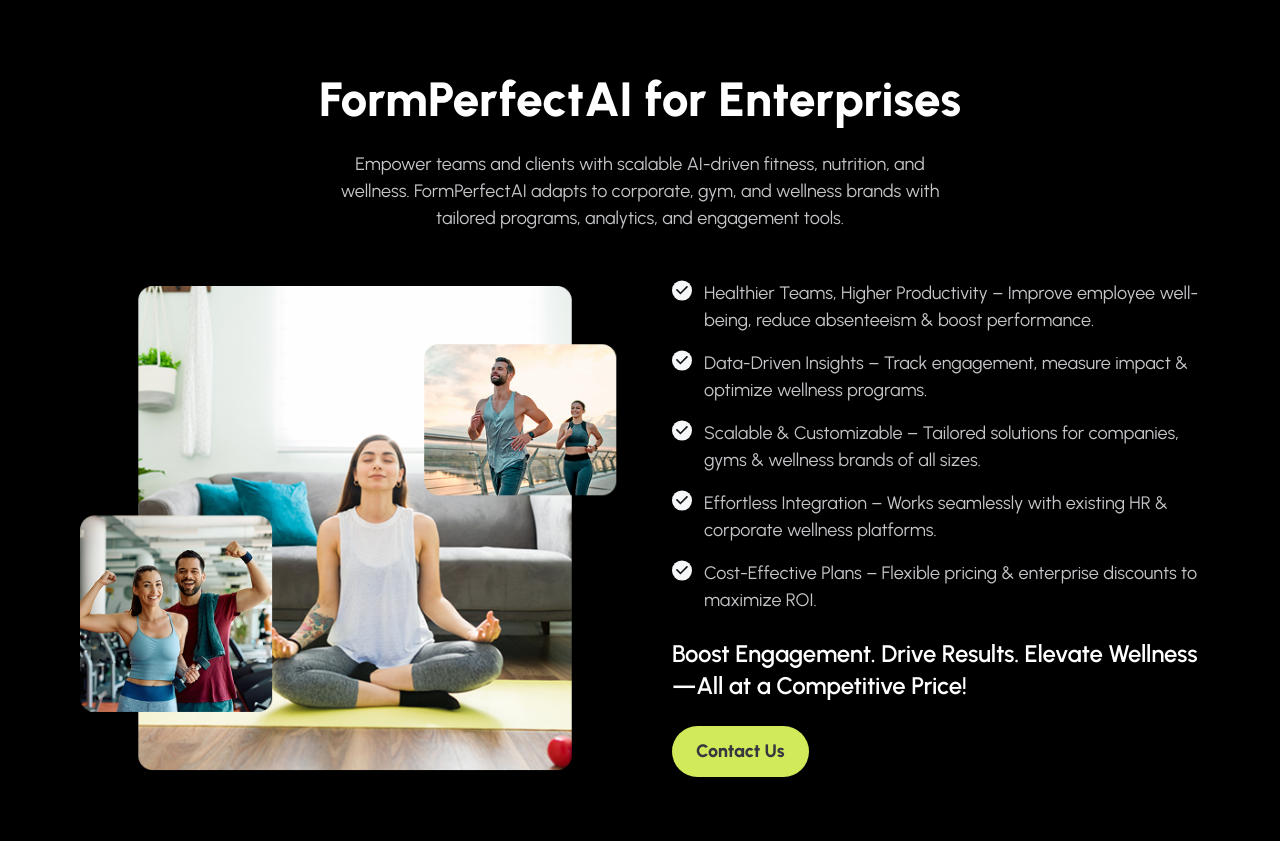
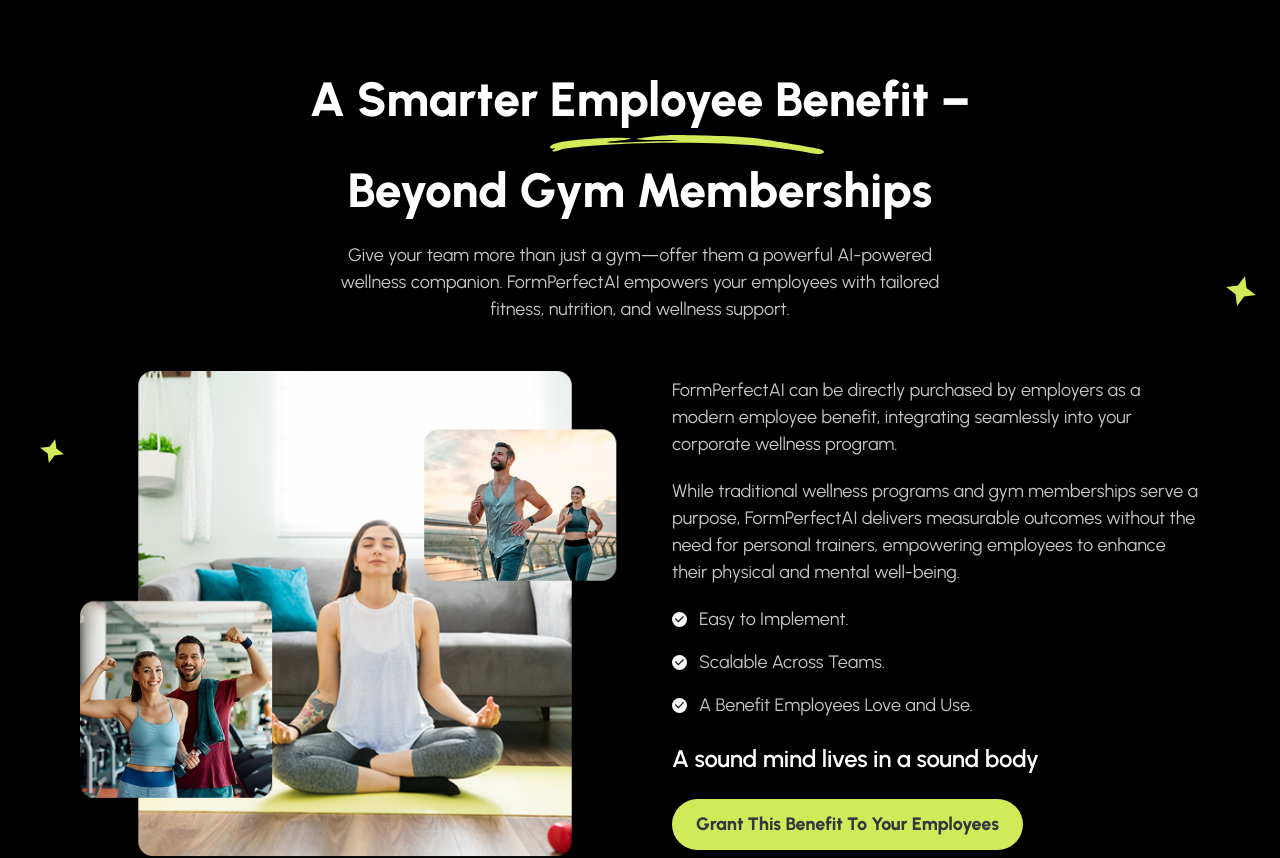
Before and after one commit to nischitha141/Landing-page-, a Next.js app: page / in a window 1280 px wide. Shown: the part 4620-5478 px from the top of the page. Built offline with nearby package versions, Linux system fonts and the light colour scheme.

Commit message:
update of enterprise

```diff
--- a/app/components/Navbar.jsx
+++ b/app/components/Navbar.jsx
@@ -57,9 +57,12 @@
           <button onClick={() => scrollToSection("referral")} className="cursor-pointer text-[18px] font-semibold text-[#35383F] hover:text-[#D0EA59]">Referral</button>
           <button onClick={() => scrollToSection("enterprise")} className="cursor-pointer text-[18px] font-semibold text-[#35383F] hover:text-[#D0EA59]">For Enterprise</button>
           <button onClick={() => scrollToSection("pricing")} className="cursor-pointer text-[18px] font-semibold text-[#35383F] hover:text-[#D0EA59]">Pricing</button>
+          <Link href="/contact" className=" w-full flex flex-col items-center ">
           <button className="cursor-pointer p-3 w-[80%] text-center border border-[#D5D7DA] font-urbanist font-extrabold text-[18px] leading-[100%] tracking-[-0.4%] text-[#35383F] rounded-md">
             Contact Us
           </button>
+
+          </Link>
           <button className="cursor-pointer p-3 w-[80%] text-center border border-[#D5D7DA] font-urbanist font-extrabold text-[18px] leading-[100%] tracking-[-0.4%] text-[#35383F] bg-[#D0EA59] rounded-md">
             Download App
           </button>
--- a/app/components/information/EnterpriseSection.jsx
+++ b/app/components/information/EnterpriseSection.jsx
@@ -1,20 +1,44 @@
 import Image from "next/image";
+import Link from "next/link";
 
 export default function EnterpriseSection() {
   return (
-    <section className="bg-black text-white py-16 px-6 md:px-12 lg:px-20">
+    <section className="relative bg-black text-white py-16 px-6 md:px-12 lg:px-20">
+
+      <Image
+        src="/icons/star.svg"
+        alt="Star Right"
+        width={30}
+        height={30}
+        className="hidden md:block absolute right-6 top-[30%] animate-pulse"
+      />
       <div className="max-w-6xl mx-auto text-center flex flex-col items-center">
         <h2 className="text-[32px] md:text-[40px] lg:text-[48px] font-bold leading-normal">
-          FormPerfectAI for Enterprises
+          A Smarter{' '}
+          <span className="relative inline-block">
+            <span className="relative z-10">Employee Benefit</span>
+
+            <svg width="274" height="19" viewBox="0 0 274 19" fill="none" xmlns="http://www.w3.org/2000/svg">
+              <path d="M1.13438 10.4802C3.40973 8.38976 11.9423 6.77841 15.9242 6.23403C34.127 3.62107 63.4221 2.31446 75.6521 2.96776C87.8821 3.62107 74.5144 4.92747 62.8532 6.23398C51.1921 7.54048 59.7246 8.19374 70.2481 7.54048C80.7716 6.88723 102.672 6.23398 121.444 5.90735C140.215 5.58072 121.159 4.92747 102.672 4.92747C84.1847 4.92747 84.4691 3.62102 91.0107 2.96776C97.5523 2.31451 112.342 -0.298503 129.692 0.0281234C147.041 0.35475 187.998 1.008 205.632 3.29439C223.265 5.58078 259.671 11.7867 268.488 13.7464C277.305 15.7062 276.167 21.2589 260.524 17.9926C244.881 14.7263 212.458 8.84704 141.353 7.86716C70.2481 6.88728 16.2085 12.4399 10.5202 14.7263C4.83179 17.0127 0.849924 17.0127 3.12527 15.0529C5.40063 13.0932 5.9695 12.7666 3.69415 13.4198C1.4188 14.0731 -1.70981 13.0932 1.13438 10.4802Z" fill="#D0EA59" />
+            </svg>
+
+          </span>{' '}
+          – <br />
+          Beyond Gym Memberships
         </h2>
         <p className="mt-4 text-[#C5C6C9] text-[16px] md:text-[18px] font-medium leading-normal max-w-[620px]">
-          Empower teams and clients with scalable AI-driven fitness, nutrition, and wellness.
-          FormPerfectAI adapts to corporate, gym, and wellness brands with tailored programs,
-          analytics, and engagement tools.
+          Give your team more than just a gym—offer them a powerful AI-powered wellness companion. FormPerfectAI empowers your employees with tailored fitness, nutrition, and wellness support.
         </p>
       </div>
 
       <div className="max-w-6xl mx-auto flex flex-col md:flex-row mt-12 items-center">
+        <Image
+          src="/icons/star.svg"
+          alt="Star Left"
+          width={24}
+          height={24}
+          className="hidden md:block absolute left-10 top-110 animate-pulse"
+        />
         {/* Image Section */}
         <div className="w-full md:w-1/2 flex justify-center">
           <Image
@@ -28,16 +52,21 @@
 
         {/* Text Section */}
         <div className="w-full md:w-1/2 text-left mt-8 md:mt-0 md:pl-8">
+          <p className="text-[#C5C6C9] text-[16px] md:text-[18px] font-normal leading-normal pb-5">
+            FormPerfectAI can be directly purchased by employers as a modern employee benefit, integrating seamlessly into your corporate wellness program.
+          </p>
+          <p className="text-[#C5C6C9] text-[16px] md:text-[18px] font-normal leading-normal pb-5">
+            While traditional wellness programs and gym memberships serve a purpose, FormPerfectAI delivers measurable outcomes without the need for personal trainers, empowering employees to enhance their physical and mental well-being.
+          </p>
           <ul className="space-y-4">
             {[
-              "Healthier Teams, Higher Productivity – Improve employee well-being, reduce absenteeism & boost performance.",
-              "Data-Driven Insights – Track engagement, measure impact & optimize wellness programs.",
-              "Scalable & Customizable – Tailored solutions for companies, gyms & wellness brands of all sizes.",
-              "Effortless Integration – Works seamlessly with existing HR & corporate wellness platforms.",
-              "Cost-Effective Plans – Flexible pricing & enterprise discounts to maximize ROI.",
+              "Easy to Implement.",
+              "Scalable Across Teams.",
+              "A Benefit Employees Love and Use.",
+
             ].map((text, index) => (
-              <li key={index} className="flex items-start space-x-3">
-                <Image src="/whitetick.svg" alt="Icon" width={20} height={20} />
+              <li key={index} className="flex space-x-3">
+                <Image src="/whitetick.svg" alt="Icon" width={15} height={15} />
                 <p className="text-[#C5C6C9] text-[16px] md:text-[18px] font-normal leading-normal">
                   {text}
                 </p>
@@ -46,11 +75,14 @@
           </ul>
 
           <p className="mt-6 text-[20px] md:text-[24px] font-semibold leading-[32px] tracking-[-0.192px]">
-            Boost Engagement. Drive Results. Elevate Wellness—All at a Competitive Price!
+            A sound mind lives in a sound body
           </p>
-          <button className="mt-6 px-6 py-3 bg-[#D0EA59] text-[#35383F] text-[16px] md:text-[18px] font-extrabold tracking-[-0.072px] rounded-full">
-            Contact Us
-          </button>
+          <Link href="/contact">
+            <button className="cursor-pointer mt-6 px-6 py-3 bg-[#D0EA59] text-[#35383F] text-[16px] md:text-[18px] font-extrabold tracking-[-0.072px] rounded-full"
+            >
+              Grant This Benefit To Your Employees
+            </button>
+          </Link>
         </div>
       </div>
     </section>
```
Also changed, not shown: public/icons/star.svg (added).
